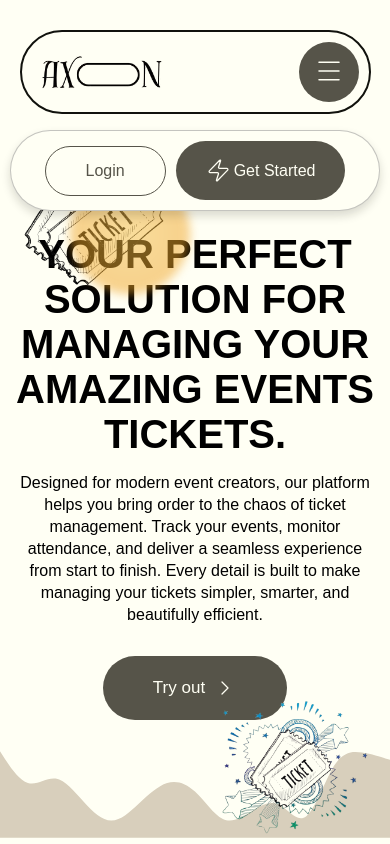
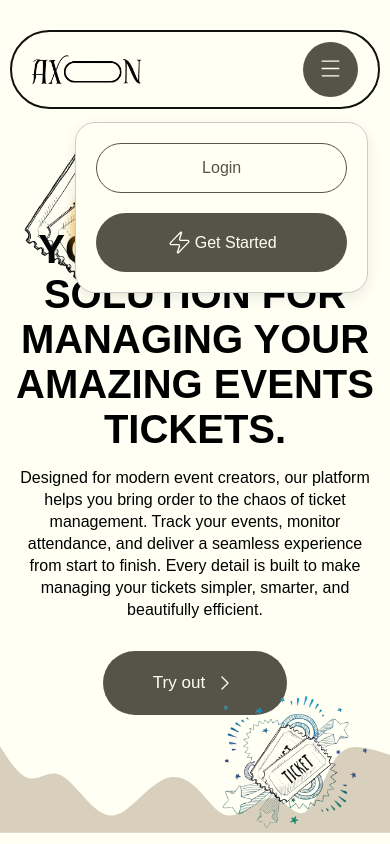
Before and after one commit to Jaycode01/axon, a React (Vite) app: page / in a window 390 px wide. Built offline with nearby package versions, Linux system fonts and the light colour scheme; a web font is replaced by a local one.

Commit message:
full responsivenes which is the last milestoene

```diff
--- a/src/components/layout/navbar.css
+++ b/src/components/layout/navbar.css
@@ -2,13 +2,17 @@ nav {
   display: flex;
   flex-direction: row;
   justify-content: space-between;
+  align-items: center;
   margin: 0 auto;
+  margin-top: 30px;
+  padding: 15px 25px;
+  max-width: 1440px;
+  width: 90%;
   border: 2px solid #11120d;
-  align-items: center;
-  padding: 15px 25px;
-  width: 50%;
   border-radius: 70px;
-  margin-top: 30px;
+  background-color: #fffff4;
+  position: relative;
+  z-index: 100;
 }
 
 nav img {
@@ -16,7 +20,9 @@ nav img {
   height: auto;
 }
 
-nav .cta {
+/* CTA buttons */
+nav .cta,
+.loggedin_cta {
   display: flex;
   flex-direction: row;
   align-items: center;
@@ -66,10 +72,11 @@ nav .cta {
   width: 25px;
 }
 
+/* Hamburger menu */
 .menu {
   background-color: #565449;
-  height: 60px;
-  width: 60px;
+  height: 55px;
+  width: 55px;
   cursor: pointer;
   border: none;
   padding: 10px;
@@ -78,18 +85,18 @@ nav .cta {
 }
 
 .menu img {
-  width: 30px;
-  cursor: pointer;
+  width: 25px;
+  height: 25px;
   margin: 0 auto;
-  height: 30px;
 }
 
+/* Logged in area */
 .user_space {
   display: flex;
   flex-direction: row;
   align-items: center;
   border: 1px solid #11120d;
-  padding: 10px 30px;
+  padding: 10px 25px;
   border-radius: 30px;
   gap: 7px;
 }
@@ -128,35 +135,55 @@ nav .cta {
   width: 23px;
 }
 
-/* Responsiveness */
+/* ===========================
+   RESPONSIVENESS
+=========================== */
+@media (max-width: 1024px) {
+  nav img {
+    width: 130px;
+  }
+}
+
 @media (max-width: 768px) {
   nav {
-    width: 90%;
-    padding: 10px 10px 10px 20px;
+    width: 95%;
+    padding: 10px 20px;
   }
 
   nav img {
-    width: 120px;
-  }
-
-  nav .cta {
-    gap: 10px;
-    position: absolute;
-    justify-content: center;
-    height: fit-content;
-    width: 95%;
-    left: 2.5%;
-    border-radius: 50px;
-    padding: 10px;
-    box-sizing: border-box;
-    border: 1px solid #80808077;
-    box-shadow: 0px 5px 10px #11120d28;
-    z-index: 10;
-    top: 130px;
-    background-color: #fffff4;
+    width: 110px;
   }
 
   .menu {
     display: block;
   }
+
+  /* Dropdown style for mobile menu */
+  nav .cta,
+  .loggedin_cta {
+    flex-direction: column;
+    align-items: flex-start;
+    background-color: #fffff4;
+    border: 1px solid #ccc;
+    box-shadow: 0 5px 15px #00000015;
+    border-radius: 20px;
+    padding: 20px;
+    position: absolute;
+    top: 90px;
+    right: 10px;
+    width: 80%;
+    max-width: 350px;
+    z-index: 50;
+  }
+
+  .cta button,
+  .loggedin_cta button {
+    width: 100%;
+    justify-content: center;
+  }
+
+  .user_space {
+    width: 100%;
+    justify-content: center;
+  }
 }
--- a/src/components/layout/navbar.jsx
+++ b/src/components/layout/navbar.jsx
@@ -4,6 +4,7 @@ import "./navbar.css";
 
 function Navbar() {
   const [menu, setmenu] = useState(true);
+  const [menuloggedin, setmenuloggedin] = useState(true);
   const [isLoggedIn, setisLoggedIn] = useState(false);
   const [username, setusername] = useState("User");
 
@@ -34,19 +35,24 @@ function Navbar() {
   return (
     <nav>
       <img src="assets/axon.png" alt="axon logo" />
-      {isLoggedIn ? (
+      {isLoggedIn
+        ? menuloggedin && (
             <div className="loggedin_cta">
               <div className="user_space">
                 <img src="assets/user.svg" alt="user" />
                 <p className="username">{username}</p>
               </div>
-          <button type="button" className="logout_btn" onClick={handlelogout}>
+              <button
+                type="button"
+                className="logout_btn"
+                onClick={handlelogout}
+              >
                 <img src="assets/logout.svg" alt="logout" />
                 Logout
               </button>
             </div>
-      ) : (
-        menu && (
+          )
+        : menu && (
             <div className="cta">
               <button
                 type="button"
@@ -64,9 +70,14 @@ function Navbar() {
                 Get Started
               </button>
             </div>
-        )
           )}
-      <button className="menu" onClick={() => setmenu(!menu)}>
+      <button
+        className="menu"
+        onClick={() => {
+          setmenu(!menu);
+          setmenuloggedin(!menuloggedin);
+        }}
+      >
         <img src="assets/bars.svg" alt="menu" />
       </button>
     </nav>
```
Lines whose indentation alone changed are shown as unchanged.
